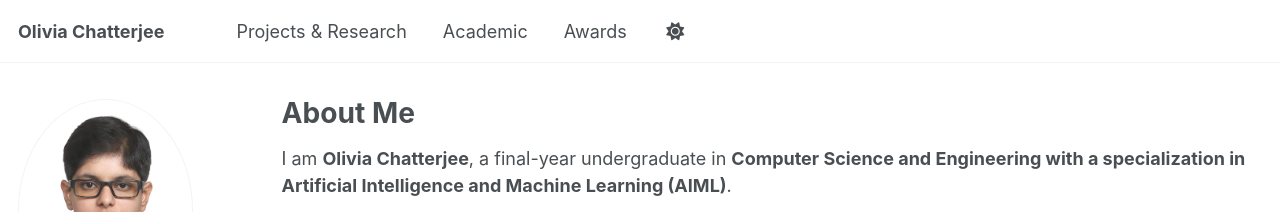
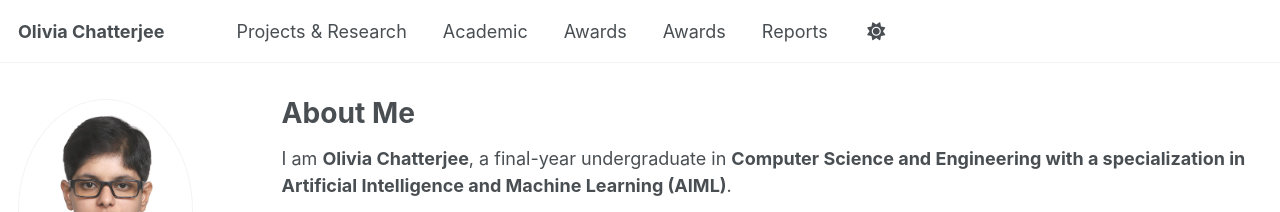
Before and after one commit to olivia-chatterjee/olivia-chatterjee.github.io, a Jekyll site: the page built from _pages/about.md, in a window 1280 px wide. Shown: the top 212 px of the page. Built offline with Jekyll 4.4.1, drawn with Linux system fonts in a browser that asks for light colours; a script that is not in the unit is left out.

Commit message:
Add Reports section to navigation

```diff
--- a/_data/navigation.yml
+++ b/_data/navigation.yml
@@ -16,3 +16,9 @@ main:
 
   - title: "Awards"
     url: /awards/
+
+  - title: "Awards"
+    url: /awards/
+
+  - title: "Reports"
+    url: /reports/
```
